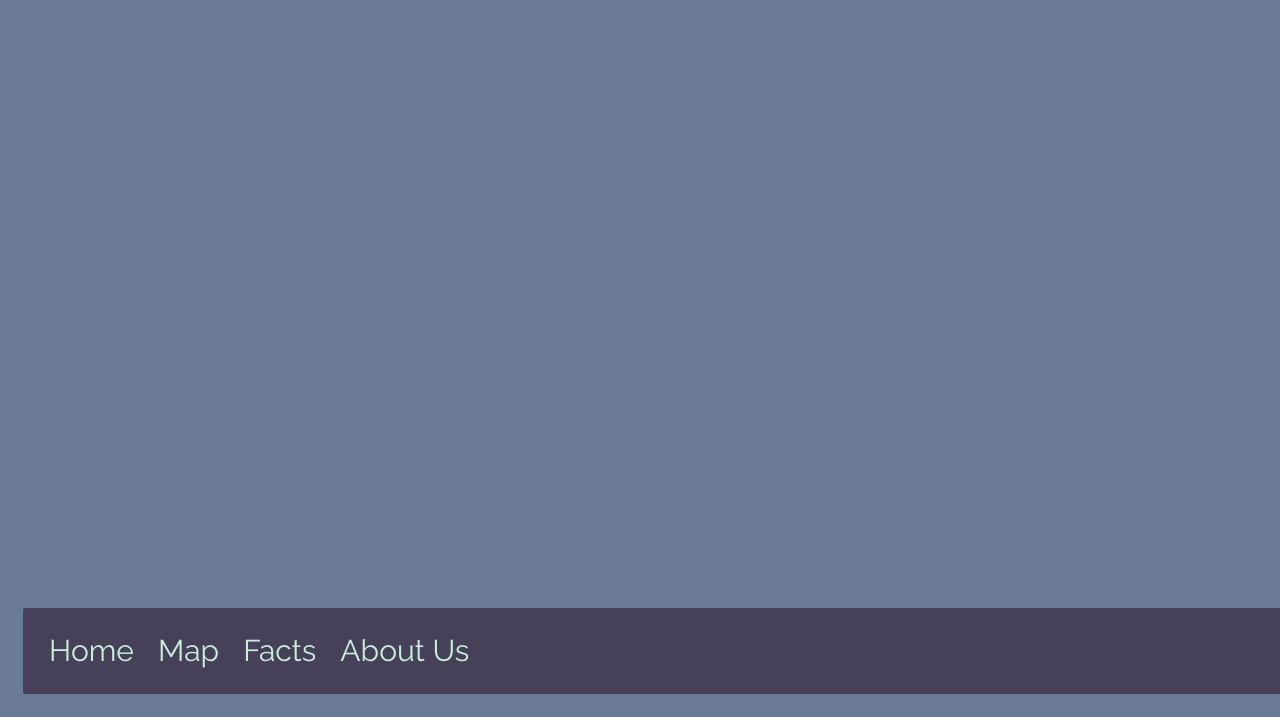
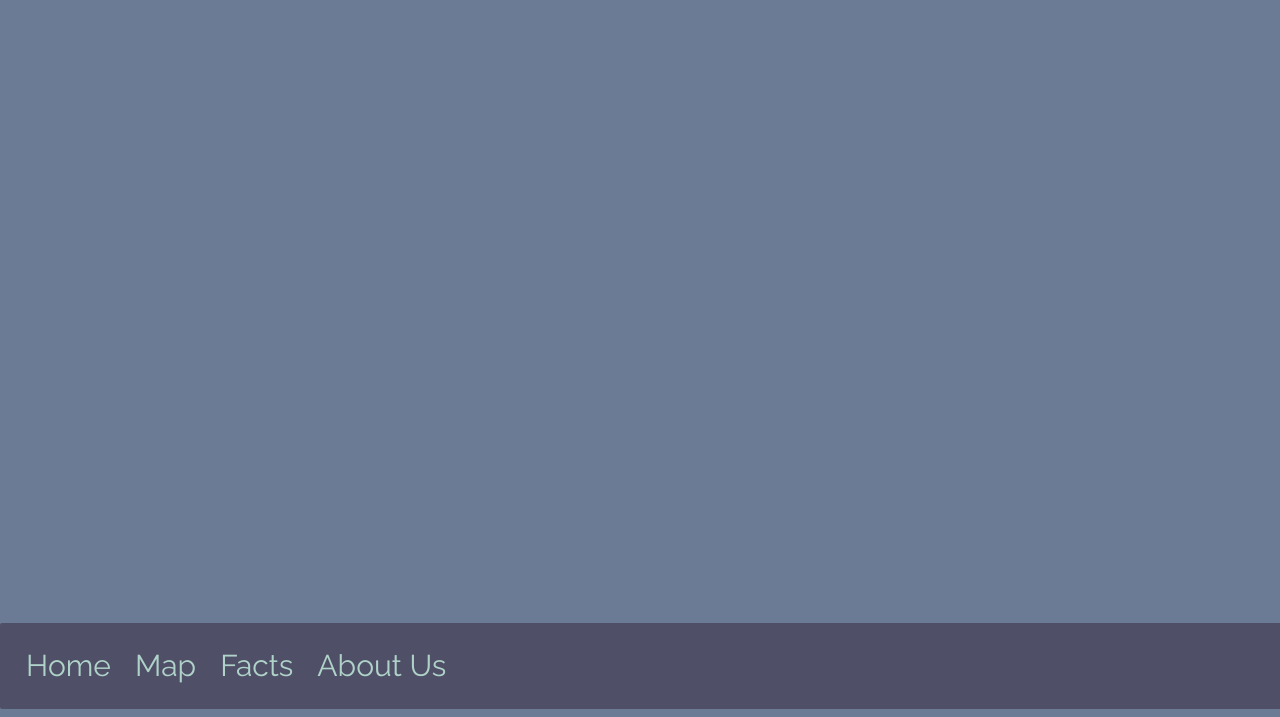
Before and after one commit to vedeeva/SaveAir, a website: page public/index.html in a window 1280 px wide. Shown: the part 91-808 px from the top of the page. Drawn offline with Linux system fonts and the light colour scheme.

Commit message:
Random stuff

```diff
--- a/public/style.css
+++ b/public/style.css
@@ -1,39 +1,22 @@
-ul {
-  list-style-type: none;
-  position: fixed;
+html, body{
+  padding: 0;
   margin: 0;
-  padding: 0;
-  bottom: 0;
-  width: 100%;
-  overflow: hidden;
-  background-color: #333;
-}
-
-body{
   background: #6c7b95;
 }
 
-body,h1,h2,h3,h4,h5,h6 {font-family: "Lato", sans-serif;}
-body, html {
-  height: 100%;
-  color: #8bbabb;
-  line-height: 1.8;
-}
-
-
 .nav_bar{
   font-family: "Raleway", sans-serif;
-  margin: 15px;
-  padding: 15px;
+  opacity: 0.75;
   background: #464159;
+  background-blend-mode: luminosity;
   line-height: 1.8;
-  width: 9999px;
   text-align: left;
   padding: 14px 16px;
   text-decoration: none;
   position: fixed;
   bottom: 0;
   border-radius: 2px;
+  width: 100%;
 }
 
 .nav_button{
@@ -48,8 +31,8 @@ body, html {
 a:hover, button:hover {
   background-color: #8bbabb;
   border-radius: 2px;
+  opacity: 0.9;
 }
-
 
 /* Create a Parallax Effect */
 .bgimg-1, .bgimg-2, .bgimg-3 {
```
Also changed, not shown: public/index.html (+4 -0 lines).
